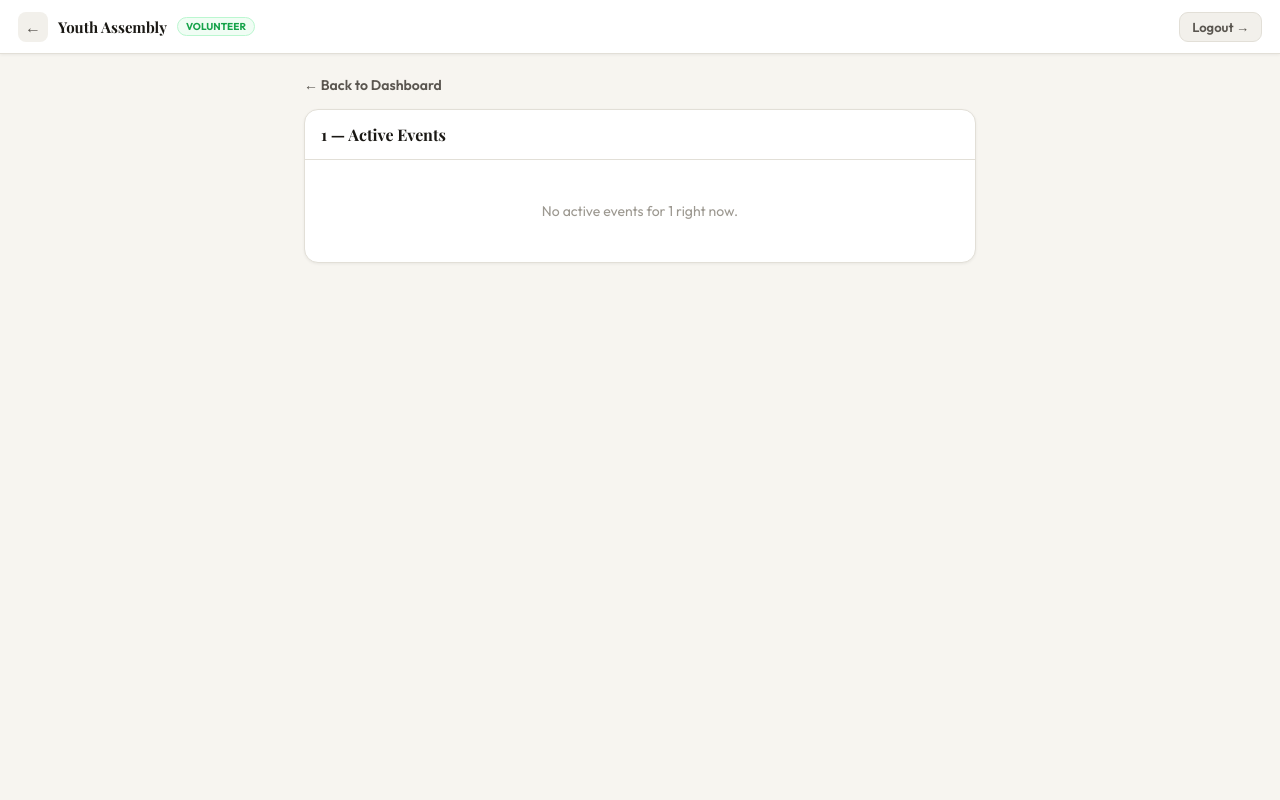
After one commit to anandtrambadiya/atmiya-hostel, a Flask app: page /volunteer/events/1 in a window 1280 px wide. The commit adds this page. Run offline with Flask 3, Linux system fonts and the light colour scheme; a user stored in the database is signed in; data that the repository does not hold is empty; some libraries are stand-ins or nearby versions.

Commit message:
volunter dashbaord edits

```diff
--- a/app.py
+++ b/app.py
@@ -171,7 +171,7 @@ def maybe_auto_mark_absent(event_id, event_date_str, event_type):
 # ── ALLOWED ROUTES ────────────────────────────────────────
 VOLUNTEER_ALLOWED = {
     'volunteer_dashboard', 'volunteer_attendance', 'volunteer_sabha_attendance',
-    'volunteer_report', 'volunteer_login', 'volunteer_logout',
+    'volunteer_report', 'volunteer_login', 'volunteer_logout', 'volunteer_events_type',
     'api_rooms', 'api_students', 'api_mark_attendance', 'api_unmark_attendance',
     'api_search_satsangis', 'api_mark_sabha', 'api_unmark_sabha', 'api_quick_add_satsangi',
     'static'
@@ -293,6 +293,41 @@ def volunteer_dashboard():
                     buckets[etype].append(e)
         except: pass
     return render_template('volunteer_dashboard.html', buckets=buckets)
+
+@app.route('/volunteer/events/<etype>')
+def volunteer_events_type(etype):
+    if not session.get('volunteer') and not session.get('admin'):
+        return redirect(url_for('volunteer_login'))
+
+    conn = get_db()
+    c = conn.cursor()
+    c.execute("""SELECT e.*, COUNT(CASE WHEN a.status='present' THEN 1 END) as attendance_count
+        FROM events e LEFT JOIN attendance a ON a.event_id=e.id
+        WHERE e.event_type=%s
+        GROUP BY e.id ORDER BY e.event_date DESC""", (etype,))
+    events = fetchall_dict(c)
+    conn.close()
+
+    today = date.today()
+    active_events = []
+    for e in events:
+        try:
+            edate = datetime.strptime(str(e['event_date']), '%Y-%m-%d').date()
+            if edate <= today <= edate + timedelta(days=2):
+                e['window_open'] = True
+                active_events.append(e)
+        except: pass
+
+    # get event type label
+    type_labels = {
+        'sunday': 'Sunday Sabha',
+        'wednesday': 'Wednesday Sabha',
+        'balsabha': 'Bal Sabha',
+        'hostel': 'Hostel Assembly'
+    }
+    label = type_labels.get(etype, etype.title())
+
+    return render_template('volunteer_events_list.html', active_events=active_events, etype=etype, label=label)
 
 @app.route('/volunteer/attendance/<int:id>')
 def volunteer_attendance(id):
@@ -868,15 +903,16 @@ def api_quick_add_satsangi():
     data = request.get_json()
     name = (data.get('name') or '').strip()
     mobile = (data.get('mobile') or '').strip()
-    if not name:
-        return jsonify({'success': False, 'error': 'Name is required'})
+    address = (data.get('address') or '').strip()
+    if not name or not mobile:
+        return jsonify({'success': False, 'error': 'Name and mobile are required'})
     conn = get_db(); c = conn.cursor()
     try:
-        c.execute('INSERT INTO satsangis (name, mobile) VALUES (%s,%s) RETURNING id',
-                  (name, mobile or None))
+        c.execute('INSERT INTO satsangis (name, mobile, address) VALUES (%s,%s,%s) RETURNING id',
+                  (name, mobile, address or None))
         new_id = c.fetchone()[0]
         conn.commit(); conn.close()
-        return jsonify({'success': True, 'id': new_id, 'name': name, 'mobile': mobile})
+        return jsonify({'success': True, 'id': new_id, 'name': name, 'mobile': mobile, 'address': address})
     except Exception as e:
         conn.close()
         return jsonify({'success': False, 'error': str(e)})
--- /dev/null
+++ b/templates/volunteer_events_list.html
@@ -0,0 +1,92 @@
+<!DOCTYPE html>
+<html lang="en">
+<head>
+    <meta charset="UTF-8">
+    <meta name="viewport" content="width=device-width, initial-scale=1.0">
+    <title>Volunteer — {{ label }}</title>
+    <link href="https://fonts.googleapis.com/css2?family=Playfair+Display:wght@600;700;800&family=Outfit:wght@300;400;500;600;700&display=swap" rel="stylesheet">
+    <style>
+        :root {
+            --bg:#f7f5f0;--bg2:#fff;--bg3:#f2f0eb;--border:#e2dfd7;
+            --accent:#2563eb;--accent-light:#eff4ff;
+            --text:#1a1814;--text2:#5a5650;--text3:#9c9890;
+            --green:#16a34a;--green-light:#f0fdf4;
+            --red:#dc2626;--red-light:#fef2f2;
+            --shadow-sm:0 1px 3px rgba(0,0,0,0.06);--shadow:0 4px 16px rgba(0,0,0,0.08);
+            --radius:14px;--radius-sm:9px;
+        }
+        *{margin:0;padding:0;box-sizing:border-box;}
+        body{font-family:'Outfit',sans-serif;background:var(--bg);color:var(--text);min-height:100vh;-webkit-font-smoothing:antialiased;}
+
+        .topbar{background:var(--bg2);border-bottom:1.5px solid var(--border);padding:0 18px;height:54px;display:flex;align-items:center;justify-content:space-between;position:sticky;top:0;z-index:100;box-shadow:var(--shadow-sm);}
+        .topbar-left{display:flex;align-items:center;gap:10px;}
+        .logo-mark{width:30px;height:30px;background:var(--bg3);border-radius:8px;display:flex;align-items:center;justify-content:center;font-size:16px;text-decoration:none;color:var(--text2);font-weight:700;}
+        .logo-text{font-family:'Playfair Display',serif;font-size:15px;font-weight:700;}
+        .vol-pill{background:var(--green-light);color:var(--green);border:1px solid #bbf7d0;font-size:10px;font-weight:700;padding:2px 8px;border-radius:20px;text-transform:uppercase;}
+        .logout-btn{padding:6px 12px;background:var(--bg3);border:1.5px solid var(--border);border-radius:var(--radius-sm);color:var(--text2);font-family:'Outfit',sans-serif;font-size:13px;font-weight:600;text-decoration:none;transition:all 0.18s;}
+        .logout-btn:hover{background:var(--red-light);border-color:#fecaca;color:var(--red);}
+
+        .page{max-width:700px;margin:0 auto;padding:20px 14px 60px;}
+
+        .bucket{background:var(--bg2);border:1.5px solid var(--border);border-radius:var(--radius);overflow:hidden;box-shadow:var(--shadow-sm);}
+        .bucket-hd{padding:14px 16px;display:flex;align-items:center;gap:10px;border-bottom:1.5px solid var(--border);}
+        .bucket-title{font-family:'Playfair Display',serif;font-size:16px;font-weight:700;}
+
+        .bucket-body{padding:12px;}
+        .empty-bucket{text-align:center;padding:30px 10px;color:var(--text3);font-size:14px;}
+
+        .ev-card{border:1.5px solid var(--border);border-radius:var(--radius-sm);padding:14px 16px;margin-bottom:12px;}
+        .ev-card:last-child{margin-bottom:0;}
+        .ev-title{font-weight:600;font-size:15px;margin-bottom:4px;line-height:1.3;}
+        .ev-meta{font-size:12px;color:var(--accent);font-weight:600;margin-bottom:12px;}
+        .ev-btns{display:flex;gap:8px;}
+
+        .btn{display:inline-flex;align-items:center;justify-content:center;gap:5px;padding:10px 15px;border-radius:var(--radius-sm);border:none;cursor:pointer;font-family:'Outfit',sans-serif;font-size:14px;font-weight:600;text-decoration:none;transition:all 0.18s;white-space:nowrap;}
+        .btn-primary{background:var(--accent);color:#fff;}
+        .btn-primary:hover{background:#1d4ed8;}
+        .btn-secondary{background:var(--bg3);color:var(--text2);border:1.5px solid var(--border);}
+        .btn-secondary:hover{background:var(--bg);color:var(--text);}
+        .btn-sm{padding:8px 13px;font-size:13px;}
+        .btn-full{flex:1;}
+
+        .back-btn{display:inline-flex;align-items:center;gap:6px;font-weight:600;color:var(--text2);text-decoration:none;margin-bottom:15px;font-size:14px;}
+        .back-btn:hover{color:var(--text);}
+    </style>
+</head>
+<body>
+<div class="topbar">
+    <div class="topbar-left">
+        <a href="{{ url_for('volunteer_dashboard') }}" class="logo-mark">←</a>
+        <div class="logo-text">Youth Assembly</div>
+        <span class="vol-pill">Volunteer</span>
+    </div>
+    <a href="{{ url_for('volunteer_logout') }}" class="logout-btn">Logout →</a>
+</div>
+
+<div class="page">
+    <a href="{{ url_for('volunteer_dashboard') }}" class="back-btn">← Back to Dashboard</a>
+
+    <div class="bucket">
+        <div class="bucket-hd">
+            <div class="bucket-title">{{ label }} — Active Events</div>
+        </div>
+        <div class="bucket-body">
+            {% if active_events %}
+                {% for e in active_events %}
+                <div class="ev-card">
+                    <div class="ev-title">{{ e.title }}</div>
+                    <div class="ev-meta">📅 {{ e.event_date }} &nbsp;&nbsp;·&nbsp;&nbsp; {{ e.attendance_count }} present</div>
+                    <div class="ev-btns">
+                        <a href="{{ url_for('volunteer_attendance', id=e.id) }}" class="btn btn-primary btn-sm btn-full">✓ Start Attendance</a>
+                        <a href="{{ url_for('volunteer_report', eid=e.id) }}" class="btn btn-secondary btn-sm">Report</a>
+                    </div>
+                </div>
+                {% endfor %}
+            {% else %}
+            <div class="empty-bucket">No active events for {{ label }} right now.</div>
+            {% endif %}
+        </div>
+    </div>
+</div>
+</body>
+</html>
```
Also changed, not shown: templates/sabha_attendance.html (+14 -6 lines), templates/volunteer_dashboard.html (+18 -25 lines).
